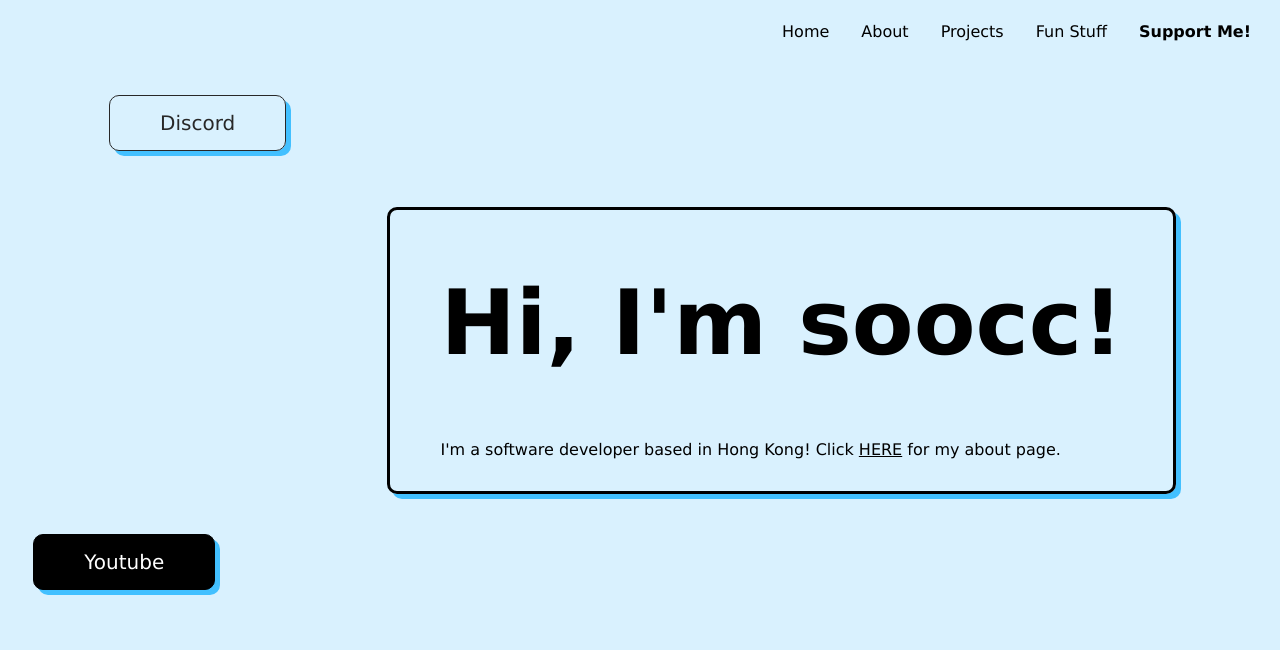
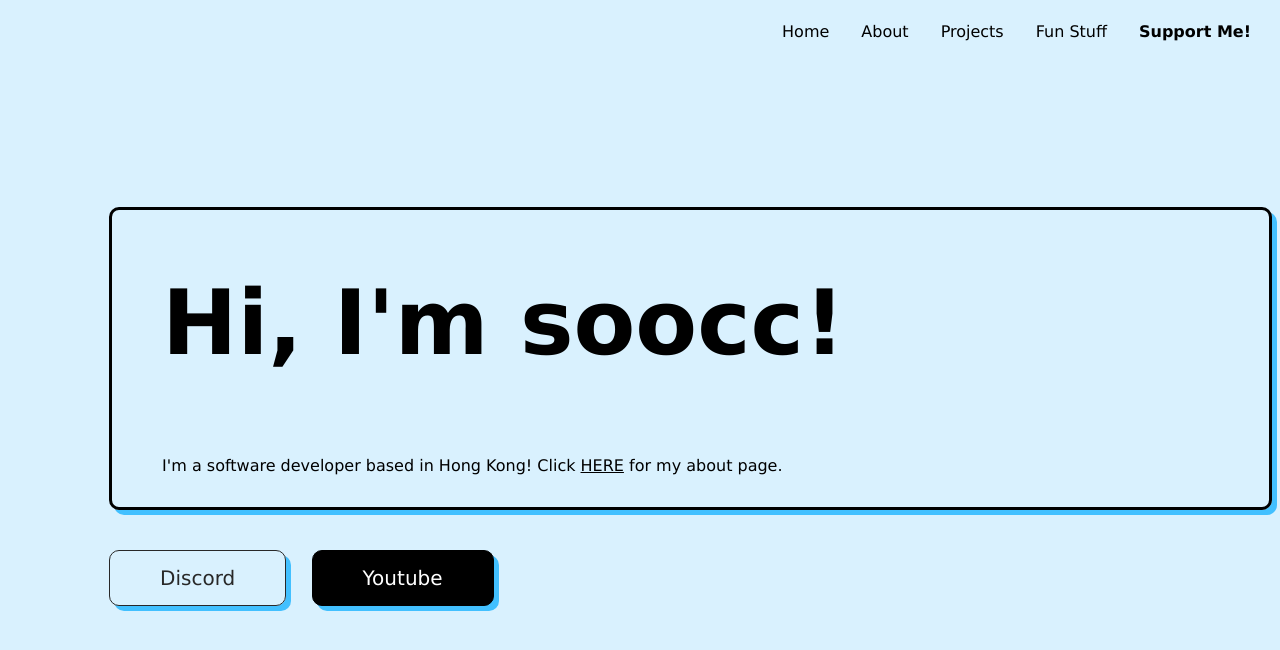
Before and after one commit to soocc/sooccsocks2, a Jekyll site: the page built from index.html, in a window 1280 px wide. Shown: the top 650 px of the page. Built offline with Jekyll 4.4.1, drawn with Linux system fonts in a browser that asks for light colours.

Commit message:
Update styles.css

```diff
--- a/styles/styles.css
+++ b/styles/styles.css
@@ -110,7 +110,8 @@
 }
 
 .first {
-  display: inline-block;
+  display: flex;
+  flex-direction: column;
   margin-top: 12%;
   margin-left: 8%;
   margin-bottom: 0px;
```
